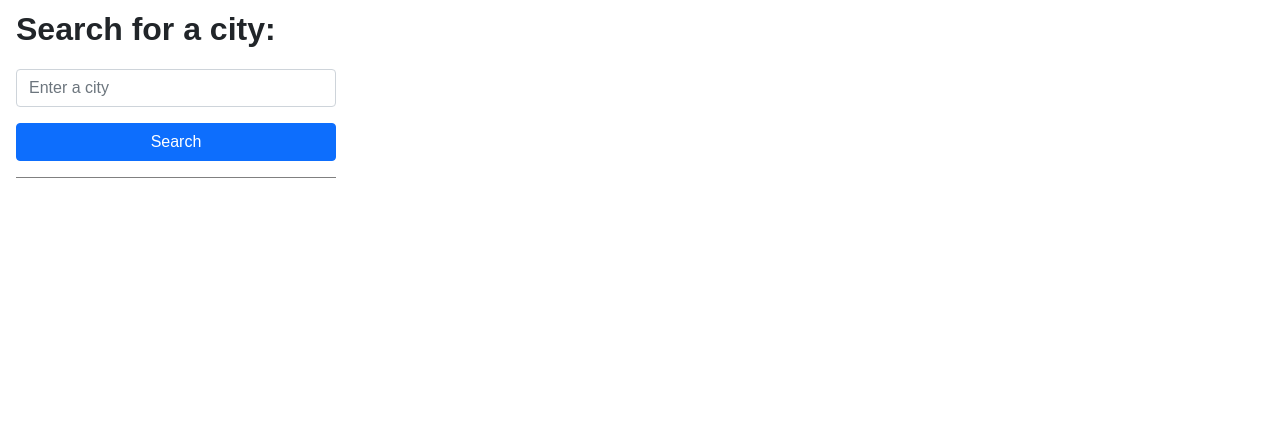
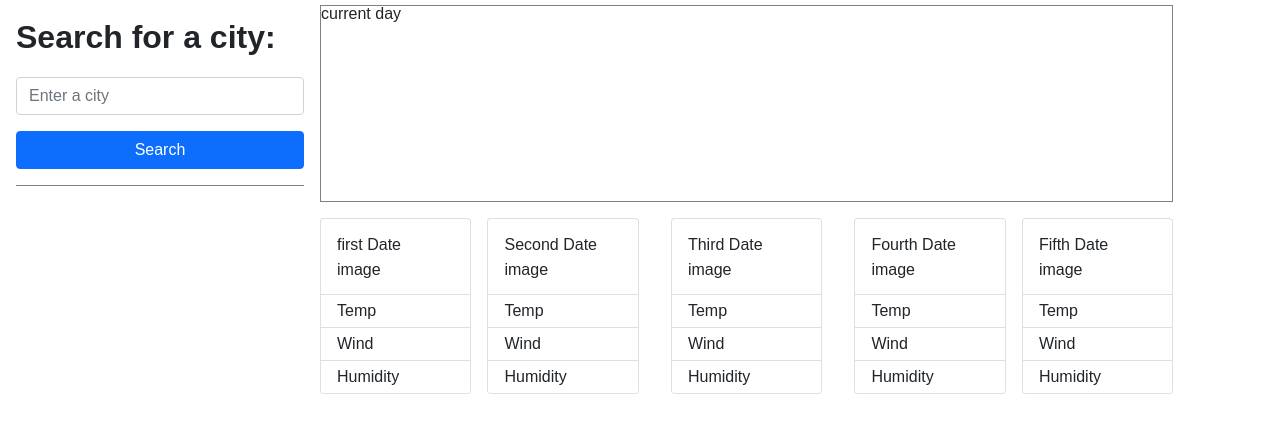
Before and after one commit to Jaek23/Weather-App, a plain HTML site: page index.html in a window 1280 px wide. Shown: the part 63-496 px from the top of the page. Drawn offline with nearby package versions, Linux system fonts and the light colour scheme.

Commit message:
working on getting user input weather data from api

```diff
--- a/assets/main.js
+++ b/assets/main.js
@@ -1,21 +1,7 @@
-// function getWeather(city){
-//     //let city = $('#weather-input').val()
-//     let queryUrl = `http://api.openweathermap.org/geo/1.0/direct?q=${city}&limit=5&appid=4704c9c7e0563a83601c7f6cd4e3b0a7`
-//     $.ajax({
-//         url: queryUrl,
-//         method: 'GET'
-//     }).then(function(response){
-//         console.log(JSON.stringify(response, null, 2))
-//     })
-// }
-// getWeather(Dallas)
-
-
-function getApi(){
-    var requestUrl = 'http://api.openweathermap.org/geo/1.0/direct?q=London&limit=5&appid=4704c9c7e0563a83601c7f6cd4e3b0a7'
-    fetch(requestUrl)
-    .then(function response(){
-        return response.json();
-    })
-    console.log(getApi)
-}
+ var cityInput = document.querySelector(".weather-input");
+ var searchButton = document.querySelector(".btn");
+ searchButton.addEventListener("click", function(){
+fetch("https://api.openweathermap.org/data/2.5/weather?q='+cityInput.value+'&appid=4704c9c7e0563a83601c7f6cd4e3b0a7")
+    .then(response => response.json())
+    .then(data=> console.log(data))
+ })
--- a/assets/style.css
+++ b/assets/style.css
@@ -17,3 +17,6 @@ h1{
 .line{
     border-top: 1px solid grey;
 }
+.current-day{
+    border:1px solid grey;
+}
--- a/index.html
+++ b/index.html
@@ -8,18 +8,94 @@
     <link rel="stylesheet" href="assets/style.css">
     <link rel="preconnect" href="https://fonts.googleapis.com">
     <link rel="preconnect" href="https://fonts.gstatic.com" crossorigin>
+    <script
+      src="https://code.jquery.com/jquery-3.5.1.min.js"
+      integrity="sha256-9/aliU8dGd2tb6OSsuzixeV4y/faTqgFtohetphbbj0="
+      crossorigin="anonymous"
+    ></script>
     <title>Weather App</title>
 </head>
 <body>
   <h1>Weather Dashboard</h1>
-  <div class="mb-3 col-3 my-3 mx-3" >
-    <label for="exampleFormControlInput1" class="form-label">Search for a city:</label>
-    <input type="email" class="form-control my-3" id="weather-input" placeholder="Enter a city">
+  <div class="search d-flex">
+    <div class="first col-3">
+    <div class="mb-3 my-3 mx-3" >
+      <label class="form-label">Search for a city:</label>
+      <input type="text" class="form-control my-3 weather-input" placeholder="Enter a city">
+    </div>
+    <div class="d-grid gap-2">
+      <button class="btn btn-primary mx-3" type="button">Search</button>
+    </div>
+    <div class="line my-3 mx-3"></div>
+    </div>
+    <div class="current-day col-8">current day</div>
   </div>
-  <div class="d-grid gap-2">
-    <button class="btn btn-primary col-3 mx-3" type="button">Search</button>
+
+<div class="second d-flex">
+  <ul class="previous-search col-3">
+    <li></li>
+    <li></li>
+  </ul>
+  <div class=" col-8 d-flex my-3">
+
+  <div class="card" style="width: 18rem;">
+    <div class="card-body">
+      <h5 class="card-title">first Date</h5>
+      <p class="card-text">image</p>
+    </div>
+    <ul class="list-group list-group-flush">
+      <li class="list-group-item">Temp</li>
+      <li class="list-group-item">Wind</li>
+      <li class="list-group-item">Humidity</li>
+    </ul>
   </div>
-  <div class="line col-3 my-3 mx-3"></div>
+
+  <div class="card mx-3" style="width: 18rem;">
+    <div class="card-body">
+      <h5 class="card-title">Second Date</h5>
+      <p class="card-text">image</p>
+    </div>
+    <ul class="list-group list-group-flush">
+      <li class="list-group-item">Temp</li>
+      <li class="list-group-item">Wind</li>
+      <li class="list-group-item">Humidity</li>
+    </ul>
+  </div>
+  <div class="card mx-3" style="width: 18rem;">
+    <div class="card-body">
+      <h5 class="card-title">Third Date</h5>
+      <p class="card-text">image</p>
+    </div>
+    <ul class="list-group list-group-flush">
+      <li class="list-group-item">Temp</li>
+      <li class="list-group-item">Wind</li>
+      <li class="list-group-item">Humidity</li>
+    </ul>
+  </div>
+  <div class="card mx-3" style="width: 18rem;">
+    <div class="card-body">
+      <h5 class="card-title">Fourth Date</h5>
+      <p class="card-text">image</p>
+    </div>
+    <ul class="list-group list-group-flush">
+      <li class="list-group-item">Temp</li>
+      <li class="list-group-item">Wind</li>
+      <li class="list-group-item">Humidity</li>
+    </ul>
+  </div>
+  <div class="card" style="width: 18rem;">
+    <div class="card-body">
+      <h5 class="card-title">Fifth Date</h5>
+      <p class="card-text">image</p>
+    </div>
+    <ul class="list-group list-group-flush">
+      <li class="list-group-item">Temp</li>
+      <li class="list-group-item">Wind</li>
+      <li class="list-group-item">Humidity</li>
+    </ul>
+  </div>
+  </div>
+</div>
   <script src="assets/main.js"></script>
 </body>
 </html>
```
